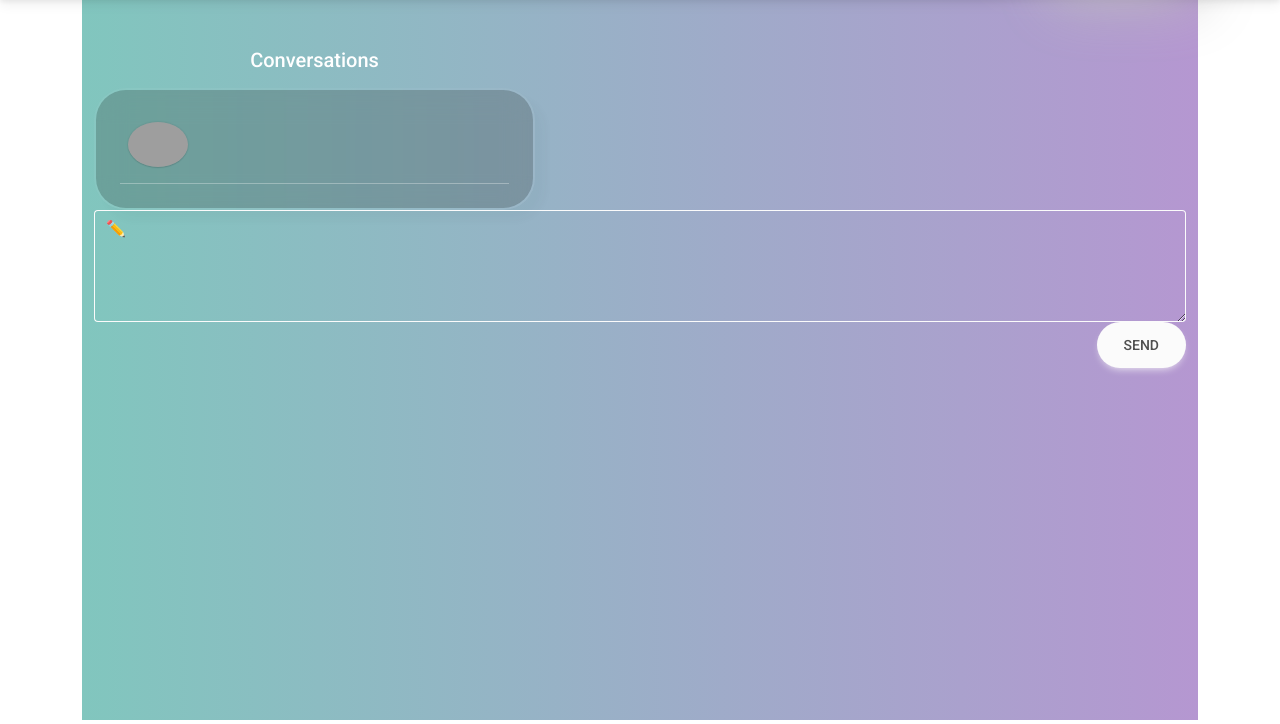
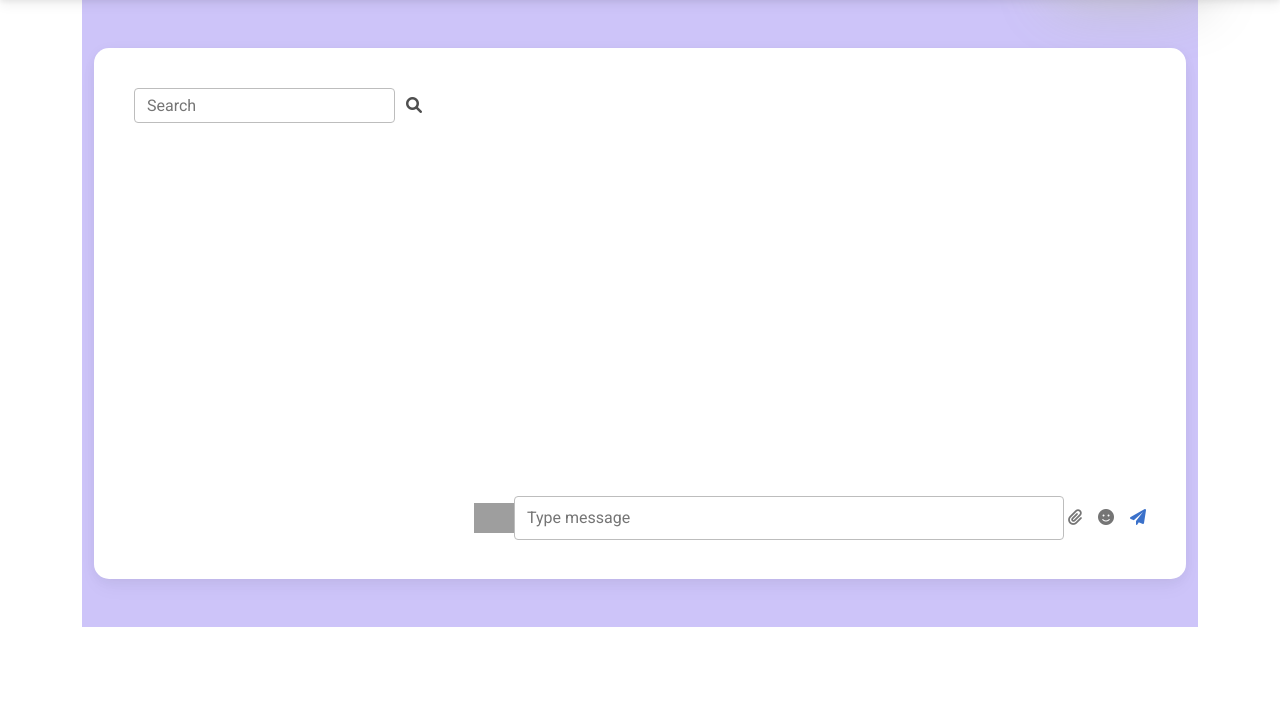
Before and after one commit to Manooonlb/AIctivity-planner, a Symfony app: template api/templates/message/index.html.twig in a window 1280 px wide. Shown: the part 76-800 px from the top of the page. Run offline with Twig, Linux system fonts and the light colour scheme; the template is opened without the code that fills it, so the values that code supplies are empty; some libraries are stand-ins or nearby versions; grey boxes are pictures that could not be loaded.

Commit message:
button fix bottom ok - try to add history

```diff
--- a/api/templates/base.html.twig
+++ b/api/templates/base.html.twig
@@ -51,22 +51,14 @@
 				console.log(date);
 
 				const template = document.createElement('template');
-				template.innerHTML = `<li class="d-flex justify-content-between mb-4">
-						<img src="https://mdbcdn.b-cdn.net/img/Photos/Avatars/avatar-6.webp" alt="avatar" class="rounded-circle d-flex align-self-${sender === uri ? "end" : "start"} me-3 shadow-1-strong" width="60">
-						<div class="card mask-custom">
-							<div class="card-header d-flex justify-content-between p-3" style="border-bottom: 1px solid rgba(255,255,255,.3);">
-								<p class="fw-bold mb-0">${data.sent.username}</p>
-								<p class="text-light small mb-0">
-									<i class="far fa-clock"></i>
-									${date}</p>
-							</div>
-							<div class="card-body">
-								<p class="mb-0">
-									${data.content}
-								</p>
-							</div>
-						</div>
-					</li>`;
+				template.innerHTML = `<div class="d-flex flex-row justify-content-${sender === uri ? "end" : "start"}">
+                    <img src="${data.sent.avatar}"
+                      alt="avatar 1" style="width: 45px; height: 100%;">
+                    <div>
+                      <p class="small p-2 ms-3 mb-1 rounded-3" style="background-color: ${sender === uri ?"#f5f6f7":"rgba(129,198,190,1)"};">${data.content}</p>
+                      <p class="small ms-3 mb-3 rounded-3 text-muted float-${sender === uri ? "end" : "start"}">${date}</p>
+                    </div>
+                  </div>`
 				element.appendChild(template.content);
 				}
 
--- a/api/templates/message/index.html.twig
+++ b/api/templates/message/index.html.twig
@@ -5,64 +5,95 @@
 
 {% block body %}
 
-	<section class="gradient-custom">
+
+<section style="background-color: #CDC4F9;">
   <div class="container py-5">
 
     <div class="row">
+      <div class="col-md-12">
 
-				<div class="col-md-6 col-lg-5 col-xl-5 mb-4 mb-md-0">
-
-					<h5 class="font-weight-bold mb-3 text-center text-white">Conversations</h5>
-
-					{# {% for message in app.user.received %} #}
-
-						<div class="card mask-custom">
+        <div class="card" id="chat3" style="border-radius: 15px;">
           <div class="card-body">
 
+            <div class="row">
+
+              <div class="col-md-6 col-lg-5 col-xl-4 mb-4 mb-md-0">
+
+                <div class="p-3">
+
+                  <div class="input-group rounded mb-3">
+                    <input type="search" class="form-control rounded" placeholder="Search" aria-label="Search"
+                      aria-describedby="search-addon" />
+                    <span class="input-group-text border-0" id="search-addon">
+                      <i class="fas fa-search"></i>
+                    </span>
+                  </div>
+
+                  <div data-mdb-perfect-scrollbar="true" style="position: relative; height: 400px">
                     <ul class="list-unstyled mb-0">
-									<li class="p-2 border-bottom" style="border-bottom: 1px solid rgba(255,255,255,.3) !important;">
-										<a href="#!" class="d-flex justify-content-between link-light">
+
+					  {% for conversation in app.user.received %}
+                      <li class="p-2 border-bottom">
+                        <a href="#!" class="d-flex justify-content-between">
                           <div class="d-flex flex-row">
-												<img src="https://mdbcdn.b-cdn.net/img/Photos/Avatars/avatar-8.webp" alt="avatar" class="rounded-circle d-flex align-self-center me-3 shadow-1-strong" width="60">
+                            <div>
+                              <img
+                                src="https://mdbcdn.b-cdn.net/img/Photos/new-templates/bootstrap-chat/ava2-bg.webp"
+                                alt="avatar" class="d-flex align-self-center me-3" width="60">
+                              <span class="badge bg-warning badge-dot"></span>
+                            </div>
+
                             <div class="pt-1">
-													<p class="fw-bold mb-0"></p>
-													<p class="small text-white">
-														<a href=></p>
-													</p>
+                              <p class="fw-bold mb-0">{{app.user.username}}</p>
+                              <p class="small text-muted">Lorem ipsum dolor sit.</p>
+                            </div>
+
+                          </div>
+                          <div class="pt-1">
+                            <p class="small text-muted mb-1">5 mins ago</p>
+                            <span class="badge bg-danger rounded-pill float-end">2</span>
+                          </div>
                         </a>
+                      </li>
+					   {% endfor %}
+                  </div>
+
+                </div>
+
+              </div>
+            <div  class="col-md-6 col-lg-7 col-xl-8">
+			<div id="message-box" class="pt-3 pe-3" data-mdb-perfect-scrollbar="true"
+					style="position: relative; height: 400px">
+			{% for message in app.user.received %}
+			<div class="d-flex flex-row justify-content-start">
+                    <img src=""
+                      alt="avatar 1" style="width: 45px; height: 100%;">
+                    <div>
+                      <p class="small p-2 ms-3 mb-1 rounded-3" style="background-color: #f5f6f7"></p>
+                      <p class="small ms-3 mb-3 rounded-3 text-muted float-start"></p>
                     </div>
                   </div>
-										<div class="pt-1">
-											<p class="small text-white mb-1"></p>
-
-											<span class="badge bg-danger float-end"></span>
+			{% endfor %}
 			</div>
-									</li>
-								</a>
-							</li>
+				<div class="text-muted d-flex justify-content-start align-items-center pe-3 pt-3 mt-2">
+					<img src="https://mdbcdn.b-cdn.net/img/Photos/new-templates/bootstrap-chat/ava6-bg.webp"
+						alt="avatar 3" style="width: 40px; height: 100%;">
+					<input type="text" class="form-control form-control-lg" id="message-input" id="exampleFormControlInput2"
+						placeholder="Type message">
+					<a class="ms-1 text-muted" href="#!"><i class="fas fa-paperclip"></i></a>
+					<a class="ms-3 text-muted" href="#!"><i class="fas fa-smile"></i></a>
+					<a id="button-addon2" class="ms-3" href="#!"><i class="fas fa-paper-plane"></i></a>
+					</div>
 
 				</div>
           </div>
-				{# {% endfor %} #}
+        </div>
       </div>
 
-			<div id="message-box" class="col-md-6 col-lg-7 col-xl-7 position-relative">
-
     </div>
-			<div>
-			<ul class="list-unstyled text-white">
-       				 <li>
-            			<div class="form-outline form-white">
-                		<textarea id="message-input" class="form-control" id="textAreaExample3" rows="4"></textarea>
-                		<label class="form-label" for="textAreaExample3">✏️</label>
-            			</div>
-        			</li>
-        			<li>
-            			<button type="button" class="btn btn-light btn-lg btn-rounded float-end" id="button-addon2">Send</button>
-        			</li>
-    		</ul>
 
 
-		</div>
-	</div>
-</section>{% endblock %}
+
+</section>
+
+	{% endblock %}
```
Lines whose indentation alone changed are shown as unchanged.
